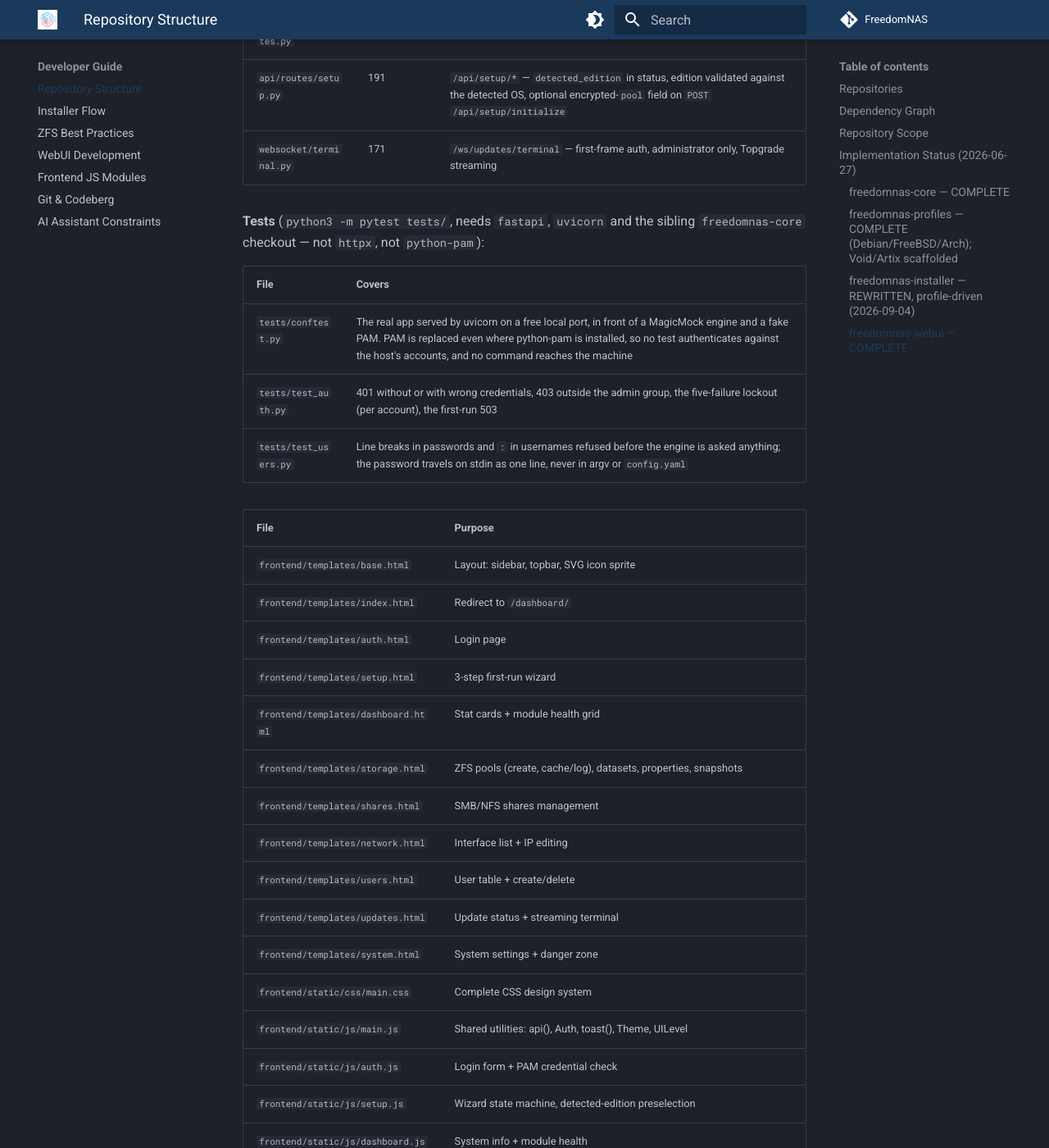
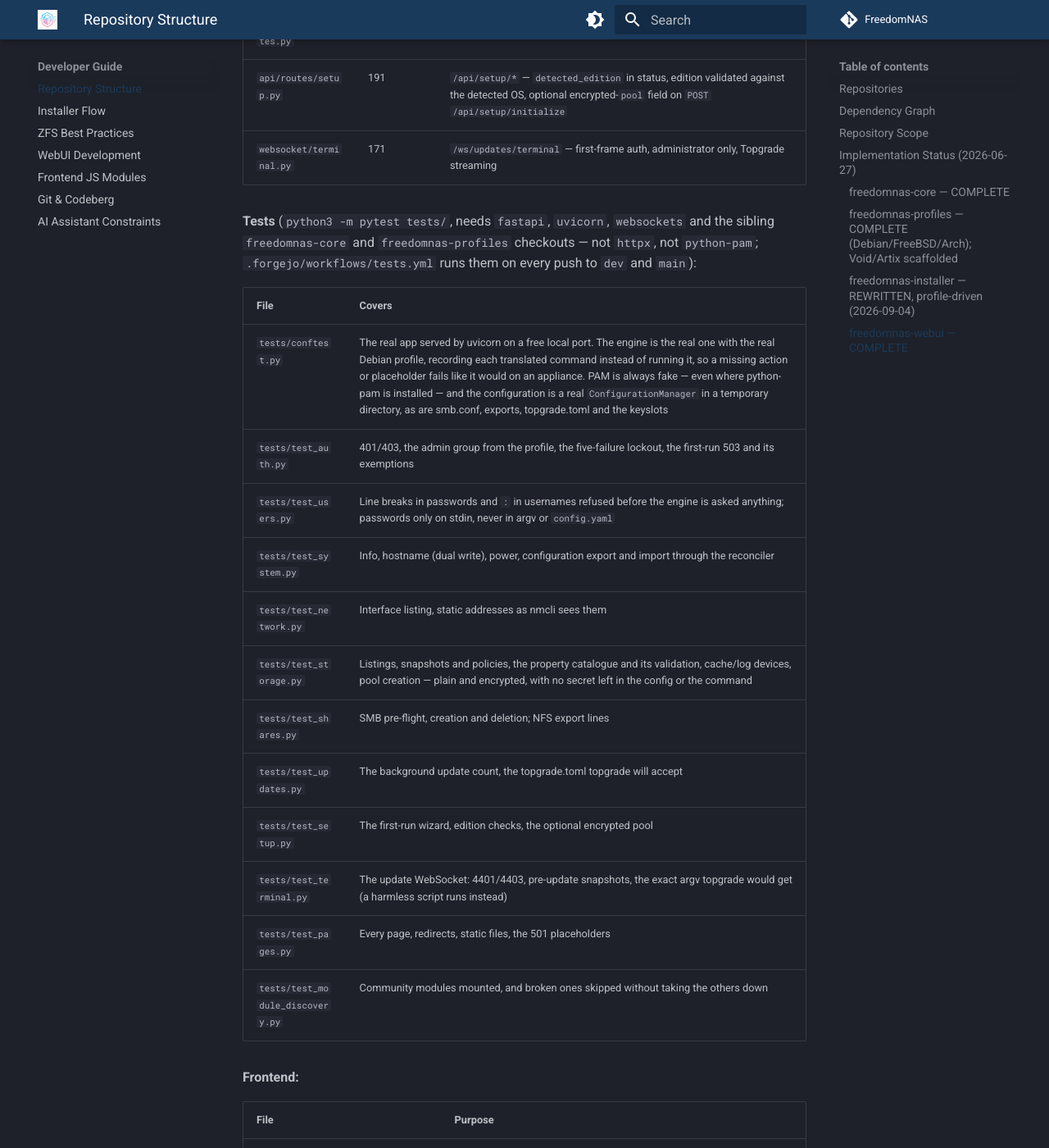
Before and after one commit to FreedomNAS/freedomnas-docs, an MkDocs documentation site: the page built from docs/developer/repositories.md, in a window 1280 px wide and 1400 px high, scrolled down 4811 px. Shown: the whole window at 82% size. Built offline with MkDocs 1.6.1 and Material for MkDocs 9.7.7, drawn with Linux system fonts in a browser that asks for light colours.

Commit message:
Document the full WebUI test suite and its CI
Also restore the Frontend heading the previous docs commit dropped.

```diff
--- a/docs/developer/repositories.md
+++ b/docs/developer/repositories.md
@@ -139,14 +139,27 @@ OS-specific file content remains in its Python — see
 | `api/routes/setup.py` | 191 | `/api/setup/*` — `detected_edition` in status, edition validated against the detected OS, optional encrypted-`pool` field on `POST /api/setup/initialize` |
 | `websocket/terminal.py` | 171 | `/ws/updates/terminal` — first-frame auth, administrator only, Topgrade streaming |
 
-**Tests** (`python3 -m pytest tests/`, needs `fastapi`, `uvicorn` and the
-sibling `freedomnas-core` checkout — not `httpx`, not `python-pam`):
+**Tests** (`python3 -m pytest tests/`, needs `fastapi`, `uvicorn`, `websockets`
+and the sibling `freedomnas-core` and `freedomnas-profiles` checkouts — not
+`httpx`, not `python-pam`; `.forgejo/workflows/tests.yml` runs them on every
+push to `dev` and `main`):
 
 | File | Covers |
 |------|--------|
-| `tests/conftest.py` | The real app served by uvicorn on a free local port, in front of a MagicMock engine and a fake PAM. PAM is replaced even where python-pam is installed, so no test authenticates against the host's accounts, and no command reaches the machine |
-| `tests/test_auth.py` | 401 without or with wrong credentials, 403 outside the admin group, the five-failure lockout (per account), the first-run 503 |
-| `tests/test_users.py` | Line breaks in passwords and `:` in usernames refused before the engine is asked anything; the password travels on stdin as one line, never in argv or `config.yaml` |
+| `tests/conftest.py` | The real app served by uvicorn on a free local port. The engine is the real one with the real Debian profile, recording each translated command instead of running it, so a missing action or placeholder fails like it would on an appliance. PAM is always fake — even where python-pam is installed — and the configuration is a real `ConfigurationManager` in a temporary directory, as are smb.conf, exports, topgrade.toml and the keyslots |
+| `tests/test_auth.py` | 401/403, the admin group from the profile, the five-failure lockout, the first-run 503 and its exemptions |
+| `tests/test_users.py` | Line breaks in passwords and `:` in usernames refused before the engine is asked anything; passwords only on stdin, never in argv or `config.yaml` |
+| `tests/test_system.py` | Info, hostname (dual write), power, configuration export and import through the reconciler |
+| `tests/test_network.py` | Interface listing, static addresses as nmcli sees them |
+| `tests/test_storage.py` | Listings, snapshots and policies, the property catalogue and its validation, cache/log devices, pool creation — plain and encrypted, with no secret left in the config or the command |
+| `tests/test_shares.py` | SMB pre-flight, creation and deletion; NFS export lines |
+| `tests/test_updates.py` | The background update count, the topgrade.toml topgrade will accept |
+| `tests/test_setup.py` | The first-run wizard, edition checks, the optional encrypted pool |
+| `tests/test_terminal.py` | The update WebSocket: 4401/4403, pre-update snapshots, the exact argv topgrade would get (a harmless script runs instead) |
+| `tests/test_pages.py` | Every page, redirects, static files, the 501 placeholders |
+| `tests/test_module_discovery.py` | Community modules mounted, and broken ones skipped without taking the others down |
+
+**Frontend:**
 
 | File | Purpose |
 |------|---------|
```
